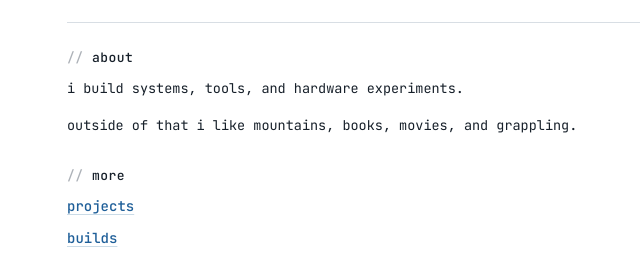
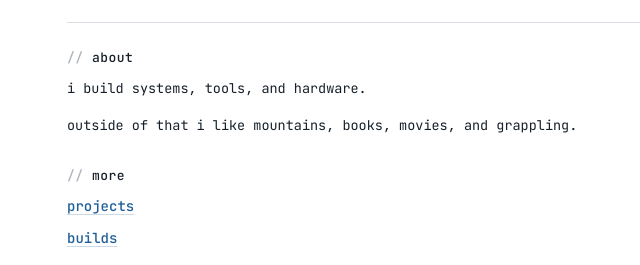
Before and after one commit to HueCodes/HueCodes.github.io, a Jekyll site: the page built from index.md, in a window 1280 px wide. Shown: the part 216-481 px from the top of the page, without its empty margins (245-885 px from the left). Built offline with Jekyll 4.4.1, drawn with Linux system fonts in a browser that asks for light colours.

Commit message:
Refine homepage about copy
Signed-off-by: Hugh Ryan <197298026+HueCodes@users.noreply.github.com>

```diff
--- a/index.md
+++ b/index.md
@@ -25,7 +25,7 @@ title: home
 <div class="section fade-in" style="animation-delay: 0.1s">
   <h2>about</h2>
 
-  <p>i build systems, tools, and hardware experiments.</p>
+  <p>i build systems, tools, and hardware.</p>
 
   <p>outside of that i like mountains, books, movies, and grappling.</p>
 </div>
```
